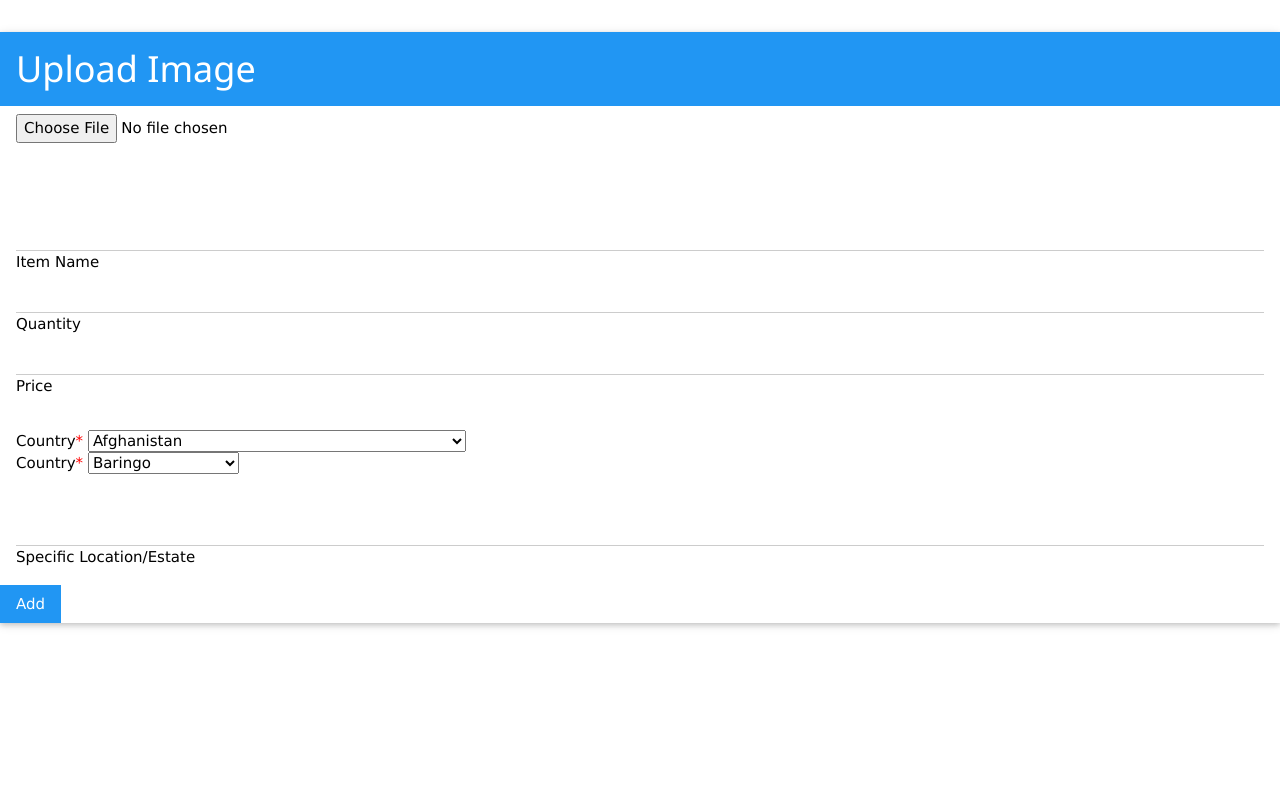
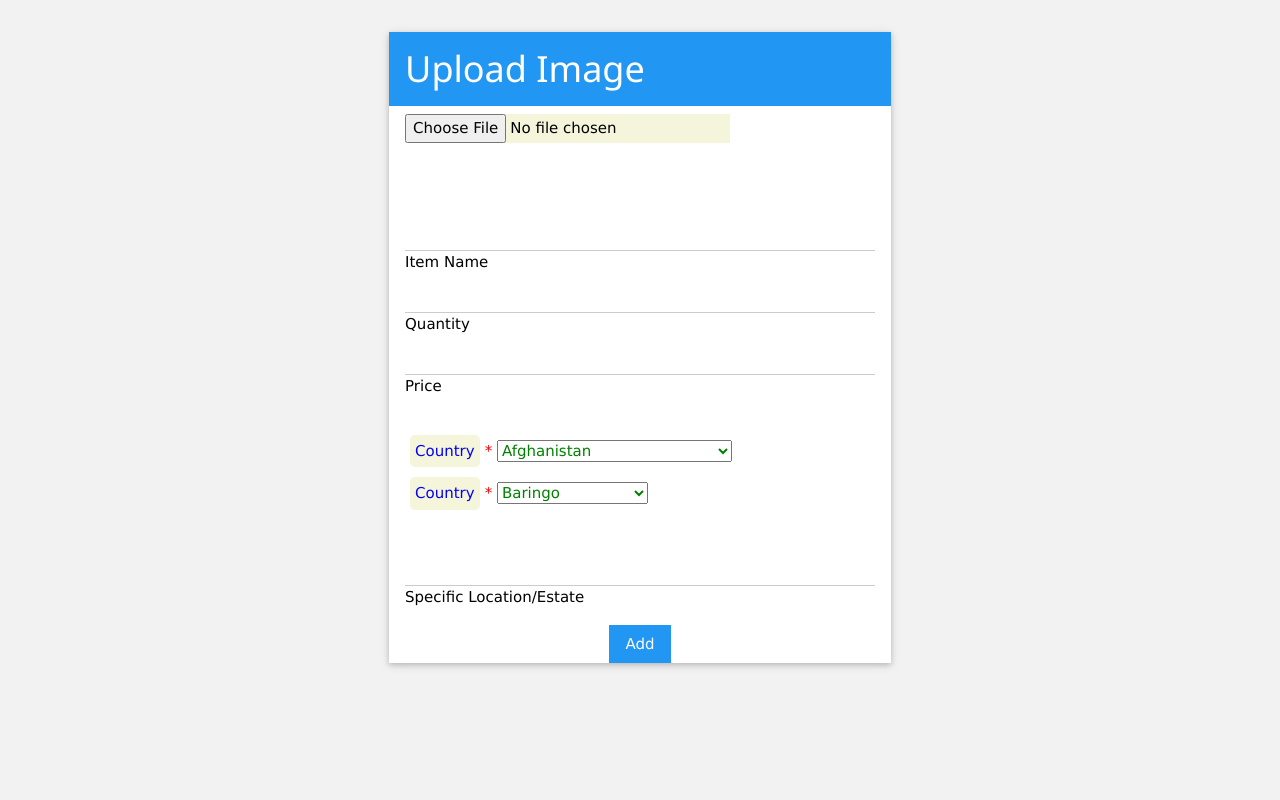
Before and after one commit to samuelodhiambo/FoodWasteManagementProject, a Django app: page /add/ in a window 1280 px wide. Run offline with Django 4.2, Linux system fonts and the light colour scheme; the visitor is signed in with stand-in values (Sample User, id 1).

Commit message:
fix: load-static - loaded css for Create post page

```diff
--- a/catalog/templates/style.css
+++ b/catalog/static/css/addpost.css
@@ -36,6 +36,11 @@ select{
     color: green;
 }
 
+button.w3-button {
+    display: block;
+    margin: 0px auto;
+}
+
 @media screen and (max-width:600px){
     form{
         height: 100vh;
--- a/catalog/templates/additem.html
+++ b/catalog/templates/additem.html
@@ -1,3 +1,4 @@
+{% load static %}
 <!DOCTYPE html>
 <html lang="en">
 <head>
@@ -6,6 +7,8 @@
     <meta name="viewport" content="width=device-width, initial-scale=1.0">
     <title>Food - Post</title>
     <link rel="stylesheet" href="https://www.w3schools.com/w3css/4/w3.css">
+    <link rel="stylesheet" href="{% static 'css/addpost.css' %}">
+
 </head>
 <body>
 
@@ -337,7 +340,7 @@
                 </div>
 
             <button type="submit" class="w3-button w3-round-6 w3-blue">Add</button>
-            </div>
+        </div>
         </form>
     </div>
 
```
Also changed, not shown: 2 other files.
